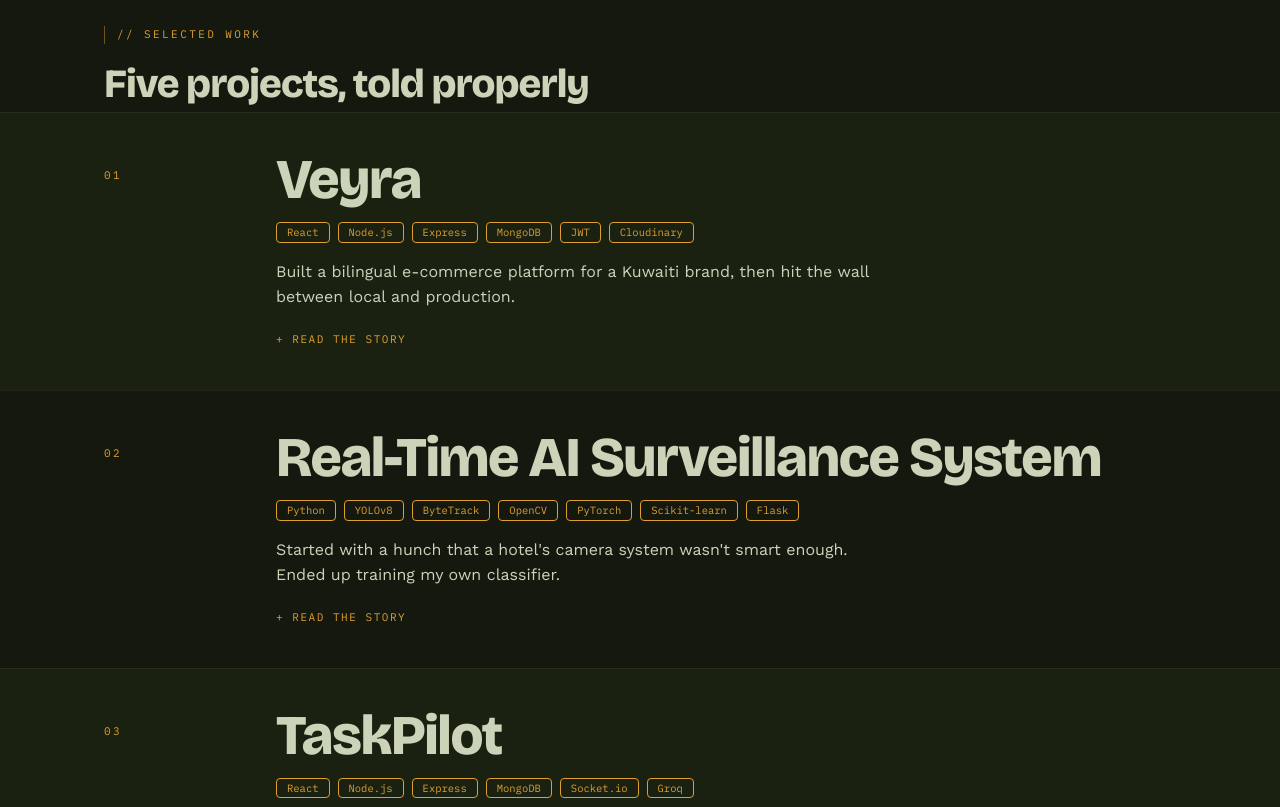
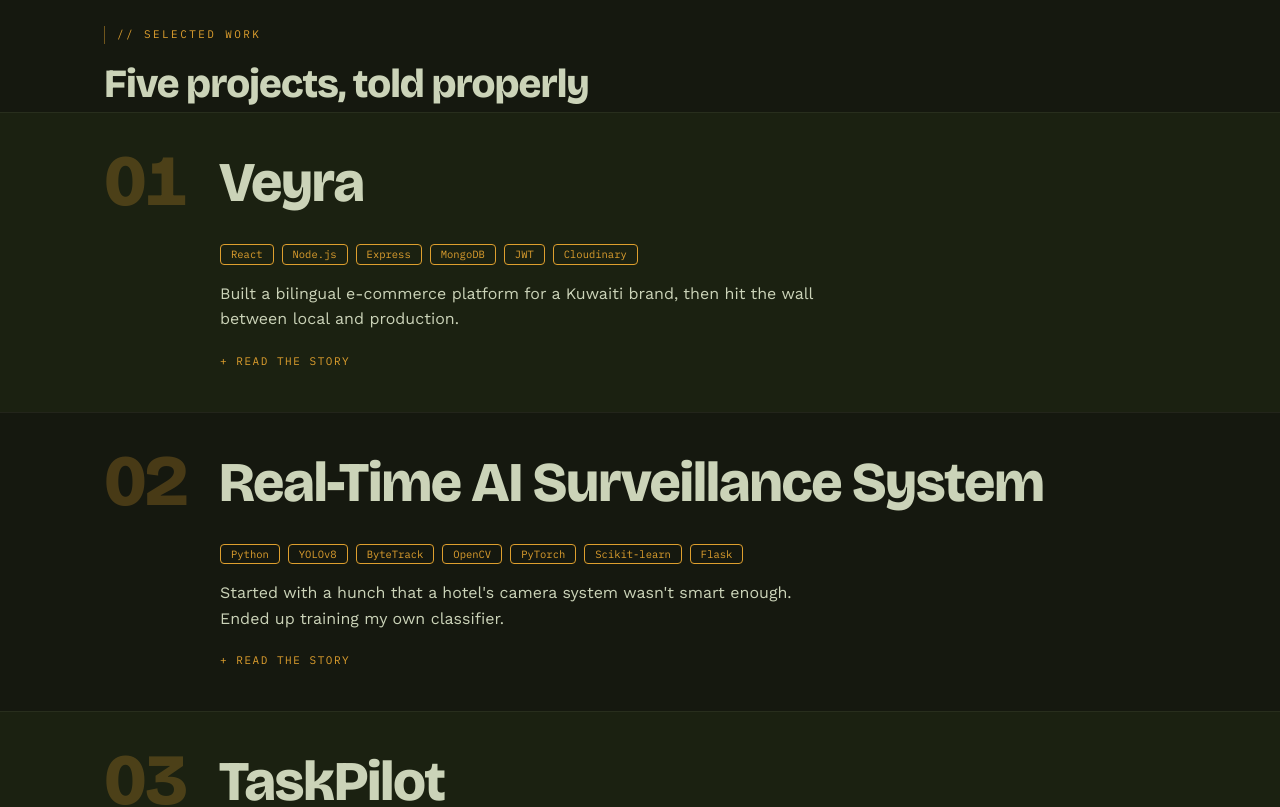
Before and after one commit to Hemant-Mhalsekar/Hemant-Portfolio, a React (Vite) app: page / in a window 1280 px wide. Shown: the part 2460-3267 px from the top of the page. Built offline with nearby package versions, Linux system fonts and the light colour scheme.

Commit message:
fixed the numbers in project section

```diff
--- a/src/sections/SelectedWork.jsx
+++ b/src/sections/SelectedWork.jsx
@@ -135,23 +135,29 @@ const ProjectBlock = ({ project, index, isExpanded, onToggle }) => {
           className="w-full text-left py-10 sm:py-12 group"
           style={{ cursor: 'pointer', background: 'none', border: 'none', padding: '2.5rem 0' }}
         >
-          <div className="grid grid-cols-1 lg:grid-cols-[140px_1fr] gap-x-8 gap-y-3">
-
+          <div className="flex flex-col">
+            {/* Top row: Number and Name in a shared flex row, strictly vertically centered */}
+            <div className="flex items-center gap-6 sm:gap-8">
               {/* Index label */}
-            <div className="lg:pt-[0.55rem]">
+              <div className="flex-shrink-0 opacity-25 pointer-events-none select-none">
                 <span
-                className="text-[#DE9F2E] tracking-[0.22em]"
-                style={{ fontFamily: "'IBM Plex Mono', monospace", fontSize: '11px' }}
+                  className="text-[#DE9F2E]"
+                  style={{
+                    fontFamily: "'Bricolage Grotesque', sans-serif",
+                    fontSize: 'clamp(64px, 6vw, 72px)',
+                    fontWeight: 800,
+                    lineHeight: 0.8,
+                    letterSpacing: '-0.02em',
+                    fontVariantNumeric: 'tabular-nums'
+                  }}
                 >
                   {project.id}
                 </span>
               </div>
 
-            {/* Name — tags — hook — toggle */}
-            <div>
               {/* Project name */}
               <h3
-                className="text-[#CBD3B8] tracking-tight leading-[0.95]"
+                className="text-[#CBD3B8] tracking-tight leading-[0.95] min-w-0"
                 style={{
                   fontFamily: "'Bricolage Grotesque', sans-serif",
                   fontSize:   'clamp(2.5rem, 5vw, 3.5rem)',
@@ -160,7 +166,10 @@ const ProjectBlock = ({ project, index, isExpanded, onToggle }) => {
               >
                 {project.name}
               </h3>
+            </div>
 
+            {/* Bottom row: Tags, hook, toggle */}
+            <div className="mt-4 lg:ml-[116px]">
               {/* Tech tags */}
               <div className="flex flex-wrap gap-2 mt-4">
                 {project.tags.map((tag) => (
```
Lines whose indentation alone changed are shown as unchanged.
